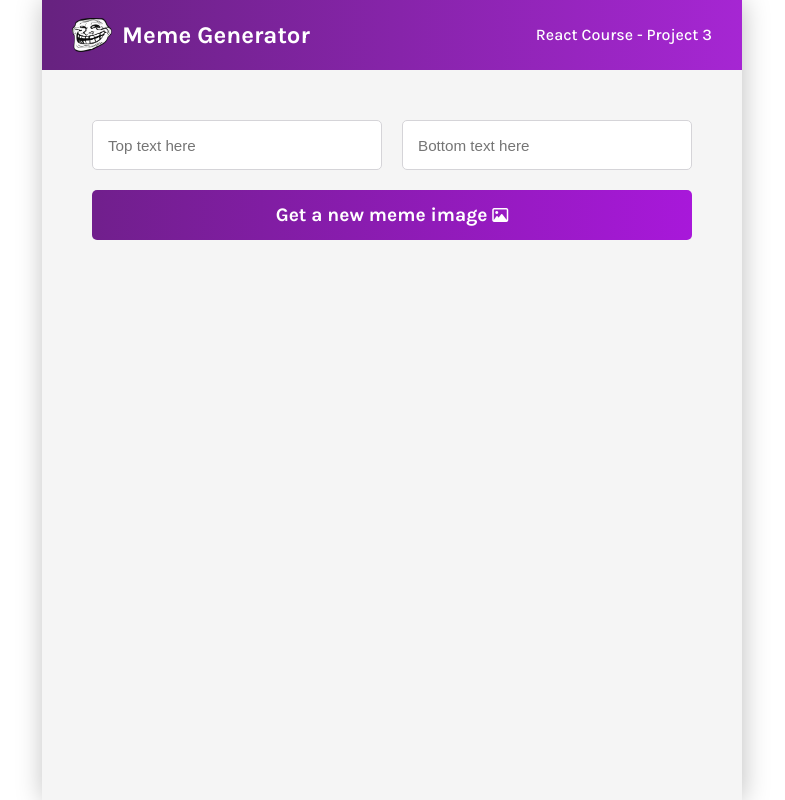
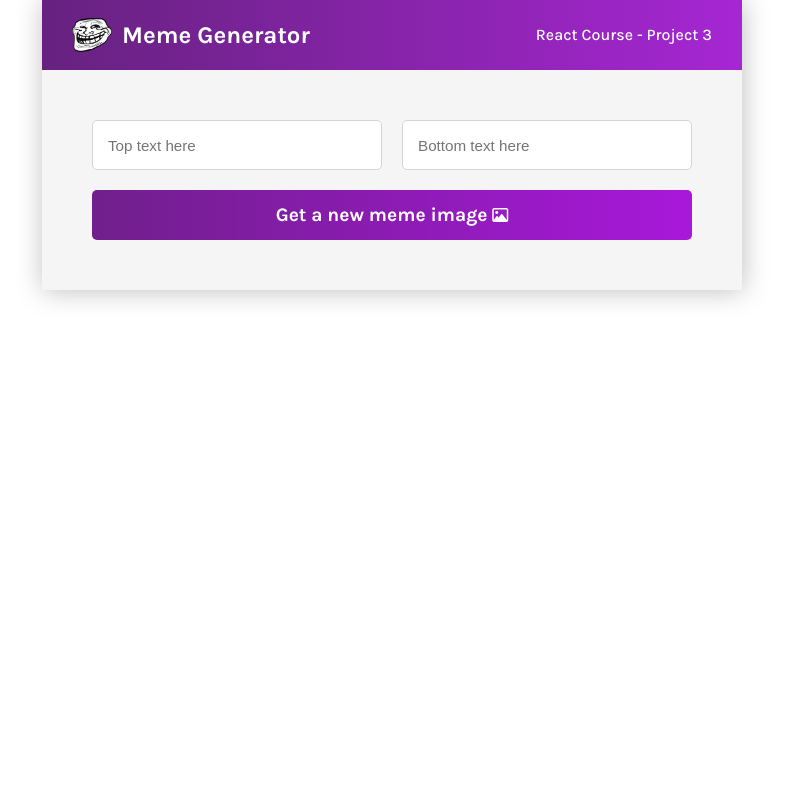
Before and after one commit to moveandgethurt/scrimba, a React (Create React App) app in the folder fe career path/m11_project5_meme-generator/: page / in a window 1280 px wide. Shown: the whole page, without its empty margins (248-1033 px from the left). Built offline with nearby package versions, Linux system fonts and the light colour scheme.

Commit message:
add styling for .meme--image and main

```diff
--- a/fe career path/m11_project5_meme-generator/src/index.css
+++ b/fe career path/m11_project5_meme-generator/src/index.css
@@ -16,7 +16,6 @@ h1, p {
 
 .container {
   max-width: 700px;
-  height: 100vh;
   margin: 0 auto;
   box-shadow: 1px 1px 25px 0px rgba(0,0,0,0.25);
   background-color: whitesmoke;
@@ -58,7 +57,7 @@ h1, p {
 
 /* form */
 
-.form--container {
+main {
   padding: 50px;
 }
 
@@ -101,3 +100,9 @@ h1, p {
   font-size: 1rem;
   line-height: 1.5rem;
 }
+
+.meme--image {
+  max-width: 100%;
+  display: block;
+  margin: 50px auto 0 auto;
+}
```
